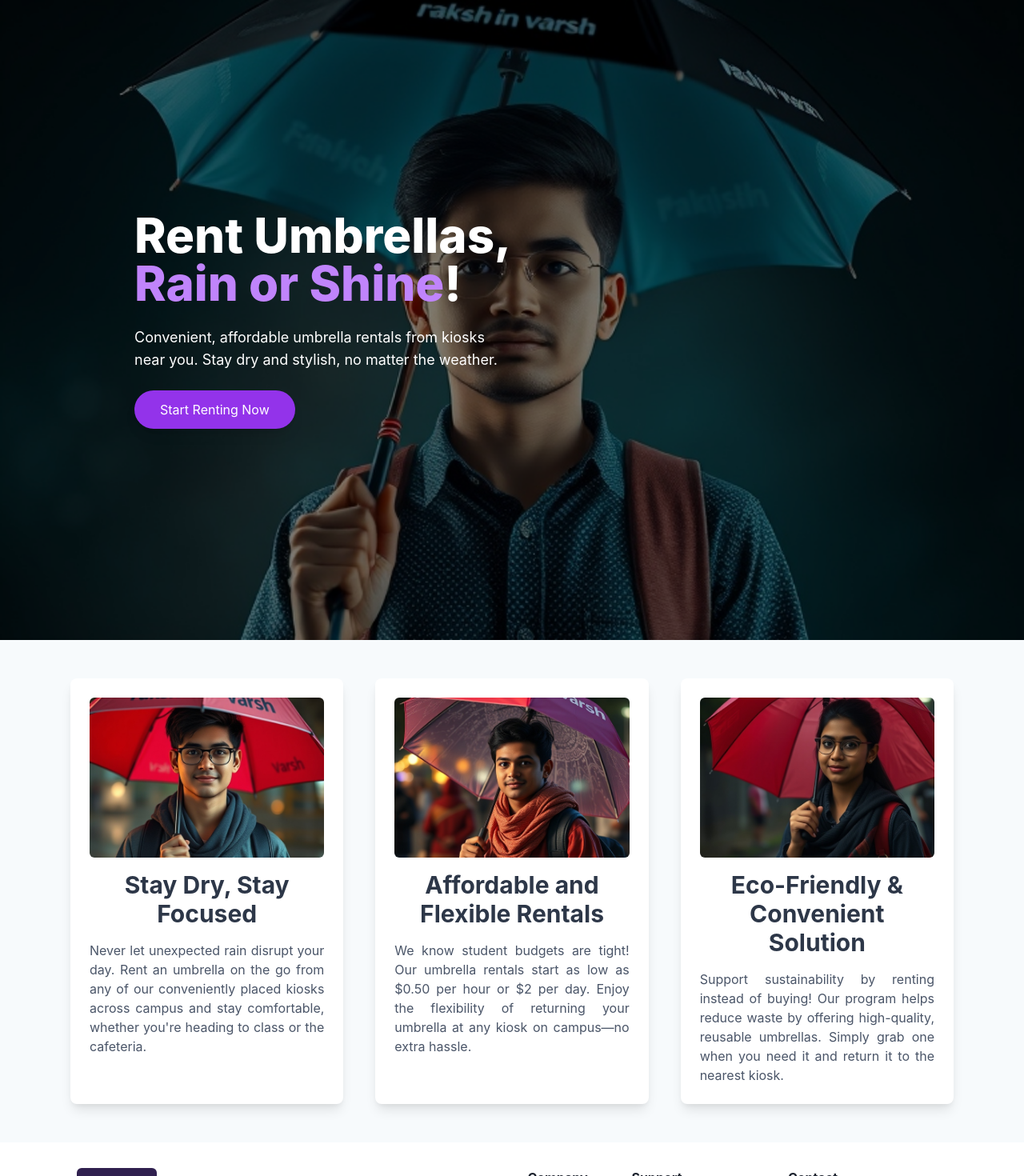
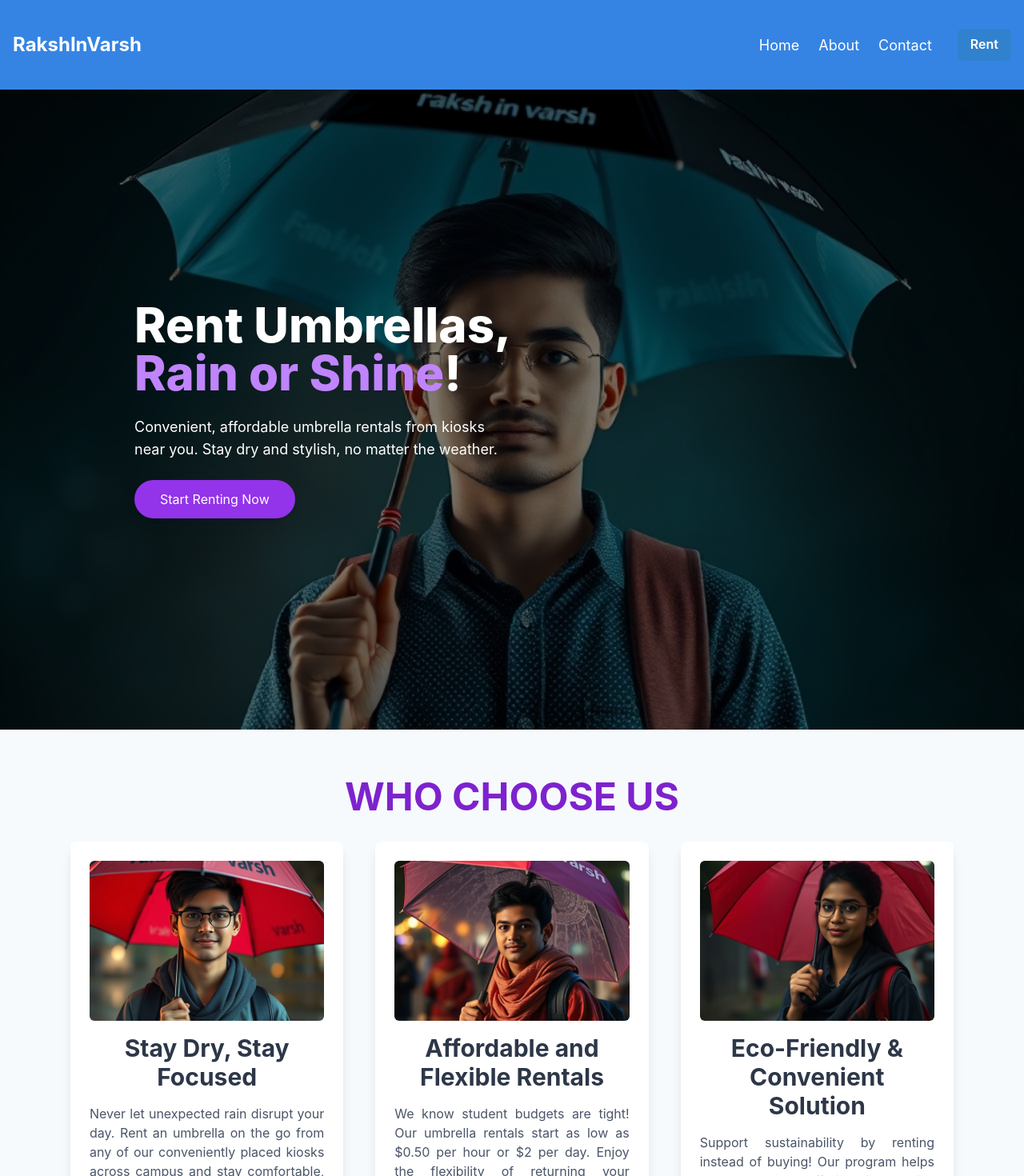
Before and after one commit to gkprasanth/RakshInVarsh-Frontend, a React (Vite) app: page / in a window 1280 px wide. Shown: the top 1470 px of the page at 80% size. Built offline with nearby package versions, Linux system fonts and the light colour scheme.

Commit message:
navbar and footer

```diff
--- a/src/App.jsx
+++ b/src/App.jsx
@@ -17,14 +17,18 @@ import Home from './pages/Home'
 import Footer from "./pages/Footer"
 
 import {BrowserRouter, Route, Routes} from "react-router-dom"
+import Renting from './pages/Renting'
+import Navbar from './pages/Navbar'
 
 function App() {
 
 
   return (
    <BrowserRouter>
+   <Navbar/>
      <Routes>
       <Route  path='/' element={<Home/>} />
+      <Route path='/rent' element={<Renting/>} />
     </Routes>
 
     <Footer/>
--- a/src/pages/Featured.jsx
+++ b/src/pages/Featured.jsx
@@ -40,7 +40,16 @@ import {
     const bgColor = useColorModeValue('white', 'gray.800'); // Adjust background based on theme
 
     return (
-      <Box bg="gray.50" py={{ base: 8, md: 12 }}>
+      <Box id='about' bg="gray.50" py={{ base: 8, md: 12 }}>
+        <Text
+          className="text-purple-700"
+          fontWeight="bold"
+          textAlign="center"
+          mb={5}
+          fontSize={{ base: '3xl', md: '5xl' }} // Responsive font size
+        >
+          WHO CHOOSE US
+        </Text>
         <Box maxW="6xl" mx="auto" px={{ base: 4, md: 6 }}>
           <SimpleGrid
             columns={{ base: 1, sm: 2, md: 3 }}
@@ -56,6 +65,7 @@ import {
                 overflow="hidden"
                 transition="transform 0.3s"
                 _hover={{ transform: 'scale(1.05)' }} // Subtle hover effect
+                role="group" // Accessibility: Indicates an interactive element
               >
                 <CardBody p={6}>
                   <Image
@@ -66,12 +76,23 @@ import {
                     objectFit="cover"
                     maxH="200px"
                     w="full"
+                    loading="lazy" // Lazy loading for performance
                   />
                   <Stack spacing={4}>
-                    <Heading size="lg" fontWeight="bold" color="gray.700"textAlign="center">
+                    <Heading
+                      size="lg"
+                      fontWeight="bold"
+                      color="gray.700"
+                      textAlign="center"
+                      _groupHover={{ color: 'purple.600' }} // Change color on hover
+                    >
                       {card.heading}
                     </Heading>
-                    <Text fontSize="md" textAlign="justify" color="gray.600">
+                    <Text
+                      fontSize="md"
+                      textAlign="justify"
+                      color="gray.600"
+                    >
                       {card.description}
                     </Text>
                   </Stack>
--- a/src/pages/Footer.jsx
+++ b/src/pages/Footer.jsx
@@ -12,25 +12,25 @@ import {
   } from '@chakra-ui/react';
   import { FaGithub, FaEnvelope } from 'react-icons/fa';
   import { BsDiscord, BsTelephone } from 'react-icons/bs';
-import { GrContact } from 'react-icons/gr';
+  import { GrContact } from 'react-icons/gr';
 
   const Footer = () => {
     return (
-      <Box p={{ base: 5, md: 8 }} maxW="6xl" mx="auto" width={'100vw'}>
+      <Box p={{ base: 5, md: 8 }} maxW="6xl" mx="auto" width="100%">
         <Stack
           spacing={{ base: 8, md: 0 }}
           justifyContent="space-between"
           direction={{ base: 'column', md: 'row' }}
         >
           {/* Logo Section */}
-          <Box maxW="300px">
-            <Link href="https://templateskart.com" isExternal>
+          <Box maxW="300px" mb={{ base: 4, md: 0 }}>
+            <Link href="/">
               <Image w="100px" src="/logo.png" alt="TemplatesKart" rounded="md" />
             </Link>
           </Box>
 
           {/* Footer Links Section */}
-          <HStack spacing={12} alignItems="flex-start">
+          <HStack spacing={{ base: 8, md: 12 }} alignItems="flex-start" wrap="wrap">
             <VStack spacing={4} alignItems="flex-start">
               <Text fontSize="md" fontWeight="bold">
                 Company
@@ -83,22 +83,22 @@ import { GrContact } from 'react-icons/gr';
           justifyContent="space-between"
           alignItems="center"
         >
-          <Text fontSize="sm">
+          <Text fontSize="sm" textAlign={{ base: 'center', md: 'left' }}>
             &copy; {new Date().getFullYear()} RakhInVarsh. All rights reserved.
           </Text>
 
           <Stack direction={{ base: 'column', md: 'row' }} spacing={2}>
-
             <Button
-              leftIcon={<GrContact/>}
+              leftIcon={<GrContact />}
               as={Link}
-              href="https://discord.com"
+              href="/"
               rounded="md"
               bg="purple.500"
               color="white"
               _hover={{ bg: 'purple.600' }}
               isExternal
-            >Contact Us
+            >
+              Contact Us
             </Button>
           </Stack>
         </Stack>
--- a/src/pages/Home.jsx
+++ b/src/pages/Home.jsx
@@ -1,6 +1,7 @@
 import React from 'react';
 import heroImg from '../assets/home.jpeg';
 import FeatureHighlights from './Featured';
+import { Link } from 'react-router-dom';
 
 const Home = () => (
   <>
@@ -22,10 +23,12 @@ const Home = () => (
           Convenient, affordable umbrella rentals from kiosks near you. Stay dry and stylish, no matter the weather.
         </p>
         <div className="mt-4 md:mt-6">
+          <Link to={'/rent'} >
           <button className="bg-purple-600 text-[white] px-5 md:px-8 py-2 md:py-3 rounded-full shadow-lg
                              hover:bg-purple-700 transition-transform transform hover:scale-105">
             Start Renting Now
           </button>
+          </Link>
         </div>
       </div>
     </div>
--- a/src/pages/Navbar.jsx
+++ b/src/pages/Navbar.jsx
@@ -1,12 +1,60 @@
-import React from 'react'
+import React from 'react';
+import {
+  Box,
+  Flex,
+  HStack,
+  Button,
+  Text,
+  Link,
+  Stack,
+  useDisclosure,
+  useColorModeValue,
+} from '@chakra-ui/react';
 
+const navLinks = [
+  { name: 'Home', path: '/' },
+  { name: 'About', path: '#about' },
+  { name: 'Contact', path: '/contact' },
+];
 
-const Navbar = () => {
-    return (
-        <div className='w-[100%] fixed h-[10vh] bg-sky-800 flex items-center justify-center' >
+const dropdownLinks = [
+  { name: 'Blog', path: '#' },
+  { name: 'Documentation', path: '#' },
+  { name: 'Github Repo', path: '#' },
+];
 
-        </div>
-    )
+export default function Navbar() {
+  return (
+    <Box px={4} py={6} bg={useColorModeValue('#3584e4', 'gray.800')} boxShadow="md">
+      <Flex h={16} alignItems="center" justifyContent={{ base: 'center', md: 'space-between' }}>
+        <Text fontSize="2xl" fontWeight="bold" color="white">
+          RakshInVarsh
+        </Text>
+
+        <HStack spacing={8} alignItems="center">
+          <HStack as="nav" spacing={6} display={{ base: 'none', md: 'flex' }}>
+            {navLinks.map((link, index) => (
+              <NavLink key={index} {...link} />
+            ))}
+          </HStack>
+
+          <Button
+            colorScheme="blue"
+            size="md"
+            display={{ base: 'none', md: 'block' }}
+            onClick={() => alert('Rent Button Clicked')}
+          >
+            Rent
+          </Button>
+        </HStack>
+      </Flex>
+    </Box>
+  );
 }
 
-export default Navbar
+// NavLink Component
+const NavLink = ({ name, path }) => (
+  <Link href={path} _hover={{ textDecoration: 'underline', color: 'blue.200' }}>
+    <Text color="white" fontSize="lg">{name}</Text>
+  </Link>
+);
--- /dev/null
+++ b/src/pages/Renting.jsx
@@ -0,0 +1,11 @@
+import React from 'react'
+
+const Renting = () => {
+  return (
+    <div>
+      Renting
+    </div>
+  )
+}
+
+export default Renting
```
